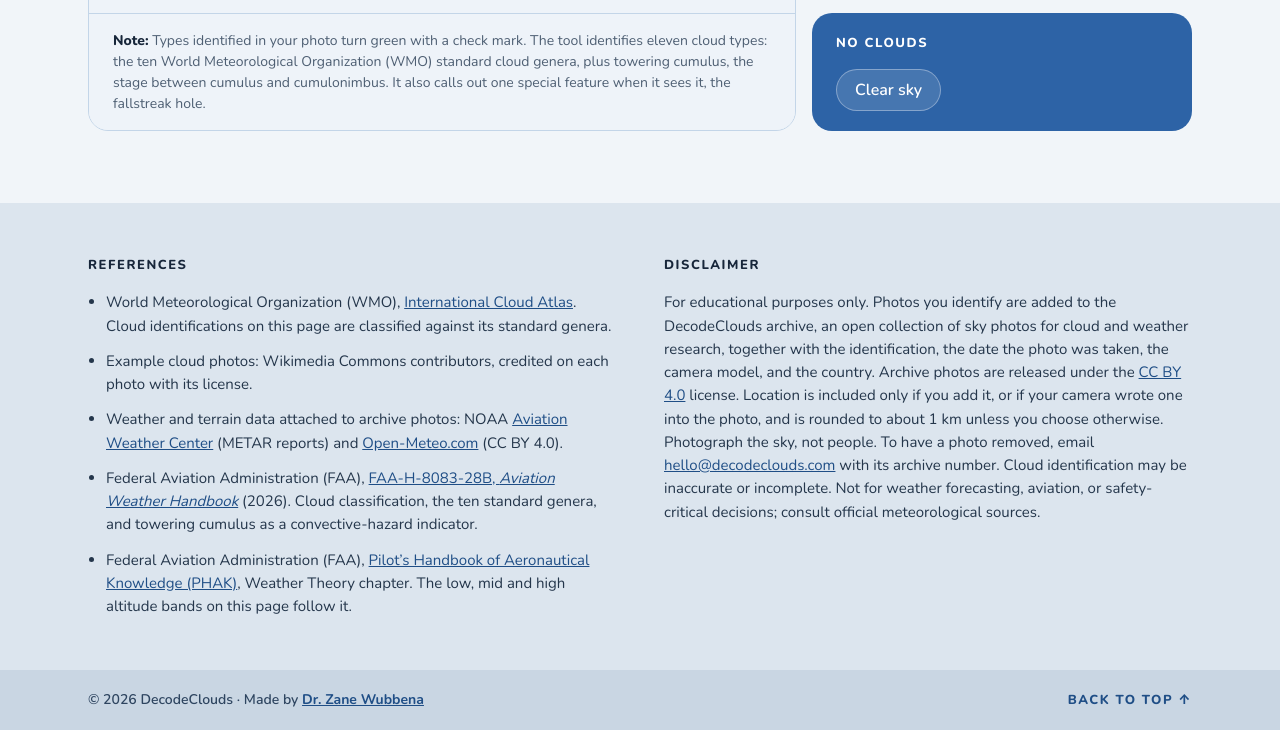
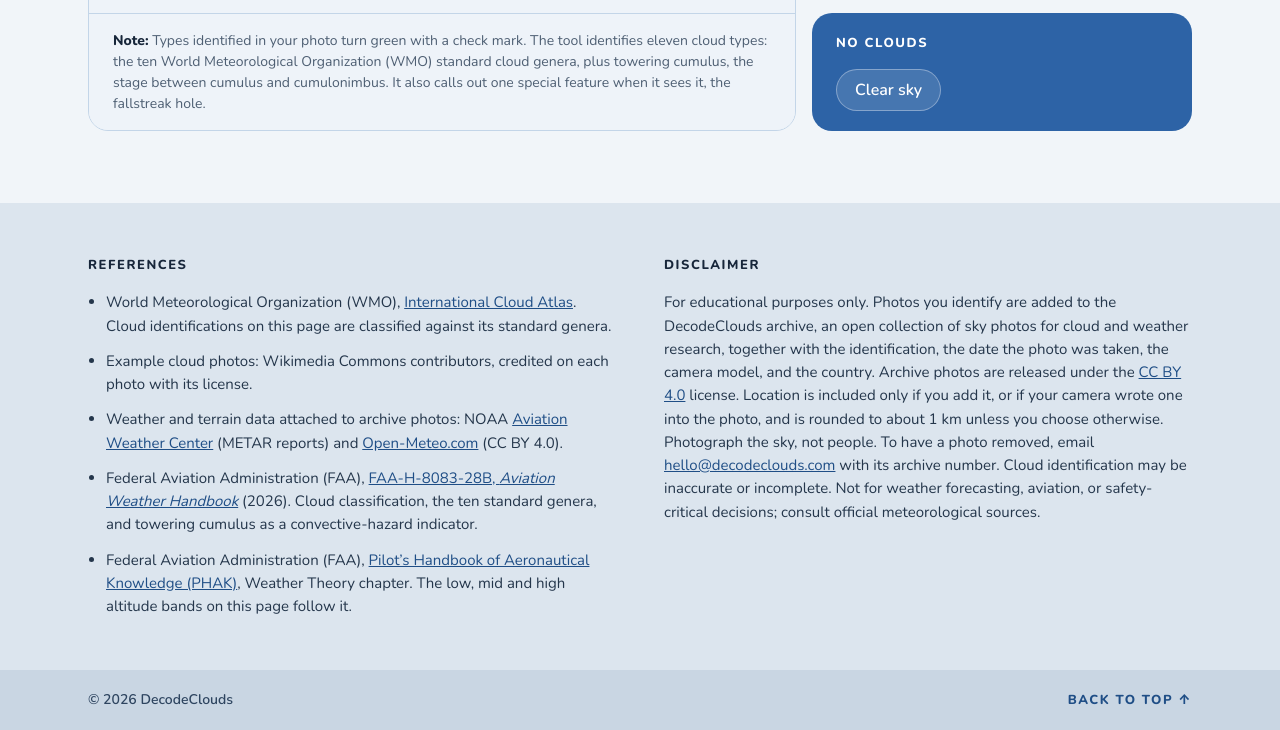
Before and after one commit to zwubbena/decodeclouds, a plain HTML site: page index.html in a window 1280 px wide. Shown: the part 915-1645 px from the top of the page. Drawn offline with Linux system fonts and the light colour scheme.

Commit message:
Footer: name removed; author stays in meta and structured data

```diff
--- a/index.html
+++ b/index.html
@@ -19,7 +19,7 @@
 <link rel="preload" href="/fonts/nunito-latin-wght.woff2" as="font" type="font/woff2" crossorigin />
 <link rel="preload" href="/fonts/source-serif-4-latin-opsz.woff2" as="font" type="font/woff2" crossorigin />
 <script type="application/ld+json">{"@context":"https://schema.org","@type":"WebApplication","name":"DecodeClouds","alternateName":"Cloud Decoder","url":"https://decodeclouds.com/","description":"Take a photo of the sky to identify the cloud. Free, no account.","applicationCategory":"EducationalApplication","operatingSystem":"Any","isAccessibleForFree":true,"author":{"@type":"Person","name":"Zane Wubbena","honorificPrefix":"Dr.","url":"https://zanewubbena.com/"},"creator":{"@type":"Person","name":"Zane Wubbena","url":"https://zanewubbena.com/"}}</script>
-<link rel="stylesheet" href="/site.css?v=4bb2af76" />
+<link rel="stylesheet" href="/site.css?v=7b56064d" />
 </head>
 <body id="top">
 
@@ -107,7 +107,7 @@
     <div id="disclaimer"><h2>Disclaimer</h2>
       <p>For educational purposes only. Photos you identify are added to the DecodeClouds archive, an open collection of sky photos for cloud and weather research, together with the identification, the date the photo was taken, the camera model, and the country. Archive photos are released under the <a href="https://creativecommons.org/licenses/by/4.0/" target="_blank" rel="noopener">CC BY 4.0</a> license. Location is included only if you add it, or if your camera wrote one into the photo, and is rounded to about 1 km unless you choose otherwise. Photograph the sky, not people. To have a photo removed, email <a href="#top" id="disclaimer-mail">hello at decodeclouds.com</a> with its archive number. Cloud identification may be inaccurate or incomplete. Not for weather forecasting, aviation, or safety-critical decisions; consult official meteorological sources.</p></div>
   </div>
-  <div class="bar"><div class="wrap"><span>&copy; 2026 DecodeClouds &middot; Made by <a class="maker" href="https://zanewubbena.com/" rel="author">Dr. Zane Wubbena</a></span><a href="#top">Back to top &uarr;</a></div></div>
+  <div class="bar"><div class="wrap"><span>&copy; 2026 DecodeClouds</span><a href="#top">Back to top &uarr;</a></div></div>
 </footer>
 
 <dialog id="photo-dialog" class="photo-dialog" aria-labelledby="pd-title">
--- a/site.css
+++ b/site.css
@@ -132,7 +132,6 @@ footer .bar { background: var(--foot-2); }
 footer .bar .wrap { min-height: 60px; display: flex; align-items: center; justify-content: space-between; gap: 12px; }
 footer .bar span { font-size: 14px; font-weight: 600; color: var(--band-sub); }
 footer .bar a { font-size: 13px; font-weight: 800; letter-spacing: .12em; text-transform: uppercase; text-decoration: none; }
-footer .bar span a.maker { font-size: 14px; font-weight: 700; letter-spacing: 0; text-transform: none; text-decoration: underline; color: var(--head); }
 
 #print { display: none; }
 @media print {
```
